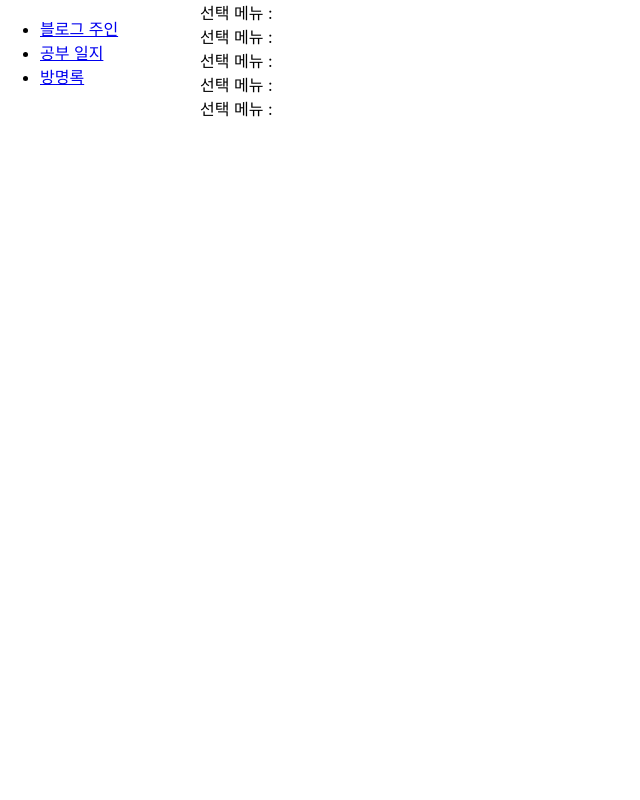
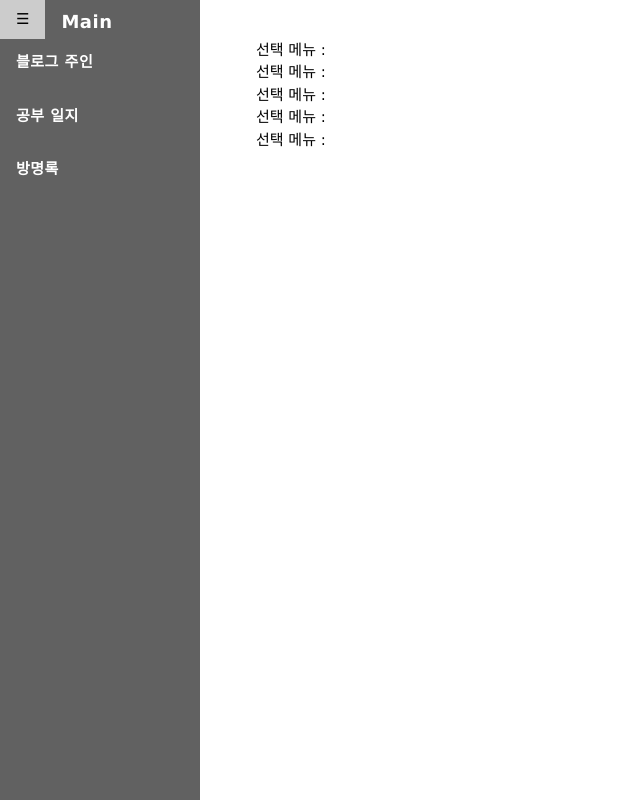
Before and after one commit to niagarafalls729/react_AWS, a React (Create React App) app in the folder my-mini-blog/: page / in a window 1280 px wide. Shown: the whole page, without its empty margins (0-640 px from the left). Built offline with nearby package versions, Linux system fonts and the light colour scheme.

Commit message:
내가 다만든거!

```diff
--- a/my-mini-blog/package.json
+++ b/my-mini-blog/package.json
@@ -14,6 +14,7 @@
     "react-router-dom": "^6.4.0",
     "react-scripts": "5.0.1",
     "semantic-ui-react": "^2.1.3",
+    "styled-components": "^5.3.5",
     "web-vitals": "^2.1.4"
   },
   "scripts": {
--- a/my-mini-blog/src/App.jsx
+++ b/my-mini-blog/src/App.jsx
@@ -3,20 +3,25 @@ import "./App.css";
 import Main from "./Main";
 import Sidebar from "./sidebar/Sidebar";
 import { useState } from "react";
-import { ChoiceMenuState } from "./ChoiceMenuState";
+import { ChoiceMenuState } from "./Context/ChoiceMenuState";
+import { SidebarClose } from "./Context/SidebarClose";
 
 function App() {
   const [menuIndex, setMenuIndex] = useState(null);
+  const [conSidebarBool, setConSidebarBool] = useState(true);
+
 
   return (
     <div>
       <ChoiceMenuState.Provider value={{ menuIndex, setMenuIndex }}>
+      <SidebarClose.Provider value={{ conSidebarBool, setConSidebarBool }}>
         <Sidebar></Sidebar>
         <Main></Main>
         <Main></Main>
         <Main></Main>
         <Main></Main>
         <Main></Main>
+      </SidebarClose.Provider>
       </ChoiceMenuState.Provider>
     </div>
   );
--- /dev/null
+++ b/my-mini-blog/src/Context/SidebarClose.jsx
@@ -0,0 +1,7 @@
+import { createContext } from "react";
+
+
+
+
+
+export const SidebarClose = createContext(null);
--- /dev/null
+++ b/my-mini-blog/src/Main.css
@@ -0,0 +1,4 @@
+.MainDiv  {
+   margin-left: 20%;
+
+}
--- a/my-mini-blog/src/Main.jsx
+++ b/my-mini-blog/src/Main.jsx
@@ -1,9 +1,17 @@
 import React from "react";
-import { useState, useContext , useEffect } from "react";
-import { ChoiceMenuState } from "./ChoiceMenuState";
+import { useState, useContext, useEffect } from "react";
+import { ChoiceMenuState } from "./Context/ChoiceMenuState";
+import { SidebarClose } from "./Context/SidebarClose";
+
+import "./Main.css"
 
 export default function Main({ name }) {
   const { menuIndex, setMenuIndex } = useContext(ChoiceMenuState);
-
-  return <div>선택 메뉴 : {menuIndex}</div>;
+  const { conSidebarBool, setConSidebarBool } = useContext(SidebarClose);
+  //<div className={sideBarBool ? "SidebarThema" : "NoneSideberThema"}></div>
+  return (
+    <div className={conSidebarBool ? "MainDiv" : "NoneMainDiv"}>
+      <div>선택 메뉴 : {menuIndex}</div>
+    </div>
+  );
 }
--- a/my-mini-blog/src/sidebar/Sidebar.jsx
+++ b/my-mini-blog/src/sidebar/Sidebar.jsx
@@ -1,9 +1,9 @@
 import React from "react";
 import "./SidebarThema.css";
-import { useState, useContext, useEffect } from "react";
+import { useState, useContext, useRef } from "react";
 import { BrowserRouter, Routes, Route, Link } from "react-router-dom";
-import { ChoiceMenuState } from "../ChoiceMenuState";
-
+import { ChoiceMenuState } from "../Context/ChoiceMenuState";
+import { SidebarClose } from "../Context/SidebarClose";
 function Sidebar() {
   const [menuList, setMenuList] = useState([
     {
@@ -47,26 +47,81 @@ function Sidebar() {
   // });
 
   const { menuIndex, setMenuIndex } = useContext(ChoiceMenuState);
+  const { conSidebarBool, setConSidebarBool } = useContext(SidebarClose);
+
+
   function ChoiceMenu(name) {
     setMenuIndex(name);
   }
+
+  const mySider = useRef();
+
+  const [sideBarBool, setSideBarBool] = useState(true);
+  function close() {
+    setSideBarBool(false);
+    setConSidebarBool(false);
+  }
+  function open() {
+    setSideBarBool(true);
+    setConSidebarBool(true);
+  }
+
   return (
-    <div className="SidebarThema">
+    //<div className={`divider ${closeList ? '' : 'open'}`}></div>
+    <>
+      <div className={sideBarBool ? "SidebarThema" : "NoneSideberThema"}>
+        <link
+          rel="stylesheet"
+          href="https://www.w3schools.com/w3css/4/w3.css"
+        ></link>
+
+        <div
+          className="w3-sidebar w3-bar-block w3-dark-grey w3-animate-left"
+          id="mySidebar"
+          ref={mySider}
+        >
           <BrowserRouter>
-        <ul>
-          {menuList.map((i,j) => (
-            <li  key={j} onClick={() => ChoiceMenu(i.pageName)}>
-              <Link to={i.itemId}>{i.title}</Link>
+            <li className="mainClose">
+              <button className="w3-bar-item w3-button" onClick={close}>
+                &#9776;
+              </button>
             </li>
+            <li className="mainClose">
+              <button
+                className="w3-bar-item w3-button w3-large"
+                onClick={() => ChoiceMenu("main")}
+              >
+                <Link className="MenuLink" to={"/"}>
+                  Main
+                </Link>
+              </button>
+            </li>
+
+            {menuList.map((i, j) => (
+              <ul
+                className="w3-bar-item w3-button w3-hover-text-red"
+                key={j}
+                onClick={() => ChoiceMenu(i.pageName)}
+              >
+                <Link className="MenuLink" to={i.itemId}>
+                  {i.title}
+                </Link>
+              </ul>
             ))}
-        </ul>
+
             <Routes>
-          {menuList.map((i,k) => (
+              <Route key="0" path="/" element={""} />
+              {menuList.map((i, k) => (
                 <Route key={k} path={i.itemId} element={""} />
               ))}
             </Routes>
           </BrowserRouter>
         </div>
+      </div>
+      <button className="w3-button w3-white" onClick={open}>
+        &#9776;
+      </button>
+    </>
   );
 }
 
--- a/my-mini-blog/src/sidebar/SidebarThema.css
+++ b/my-mini-blog/src/sidebar/SidebarThema.css
@@ -3,3 +3,17 @@
     clear: left;
     width: 200px;
 }
+ .MenuLink{
+    font-weight: bold;
+    letter-spacing :0.5px;
+    text-decoration: none;
+    line-height: 1em;
+}
+ .mainClose{
+    float: left;
+    list-style-type: none;
+ }
+ .NoneSideberThema{
+    display: none;
+
+}
```
Also changed, not shown: my-mini-blog/src/Context/ChoiceMenuState.jsx (renamed from my-mini-blog/src/ChoiceMenuState.jsx), 1 other file (tests, documents, lock files or other folders). Lines whose indentation alone changed are shown as unchanged.
